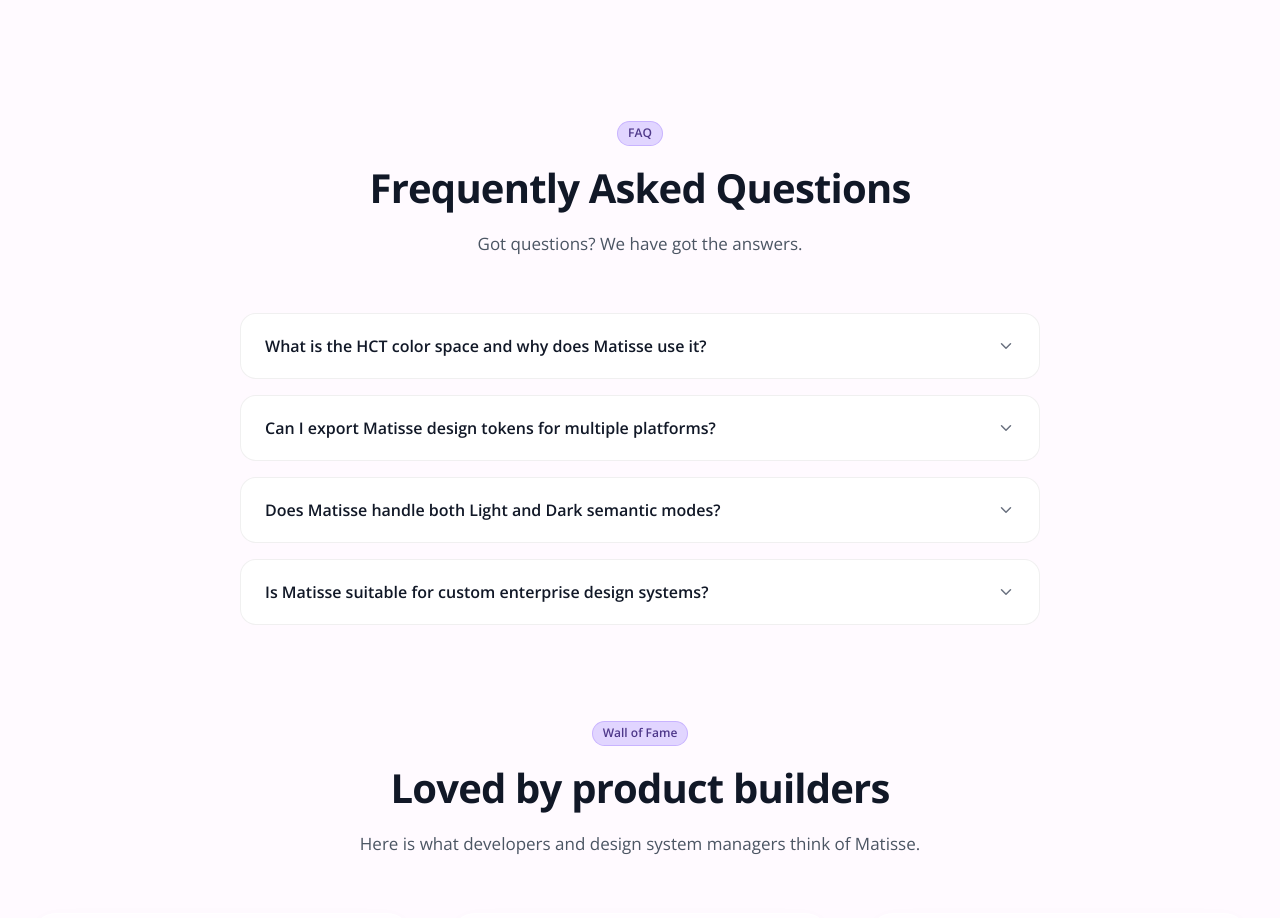
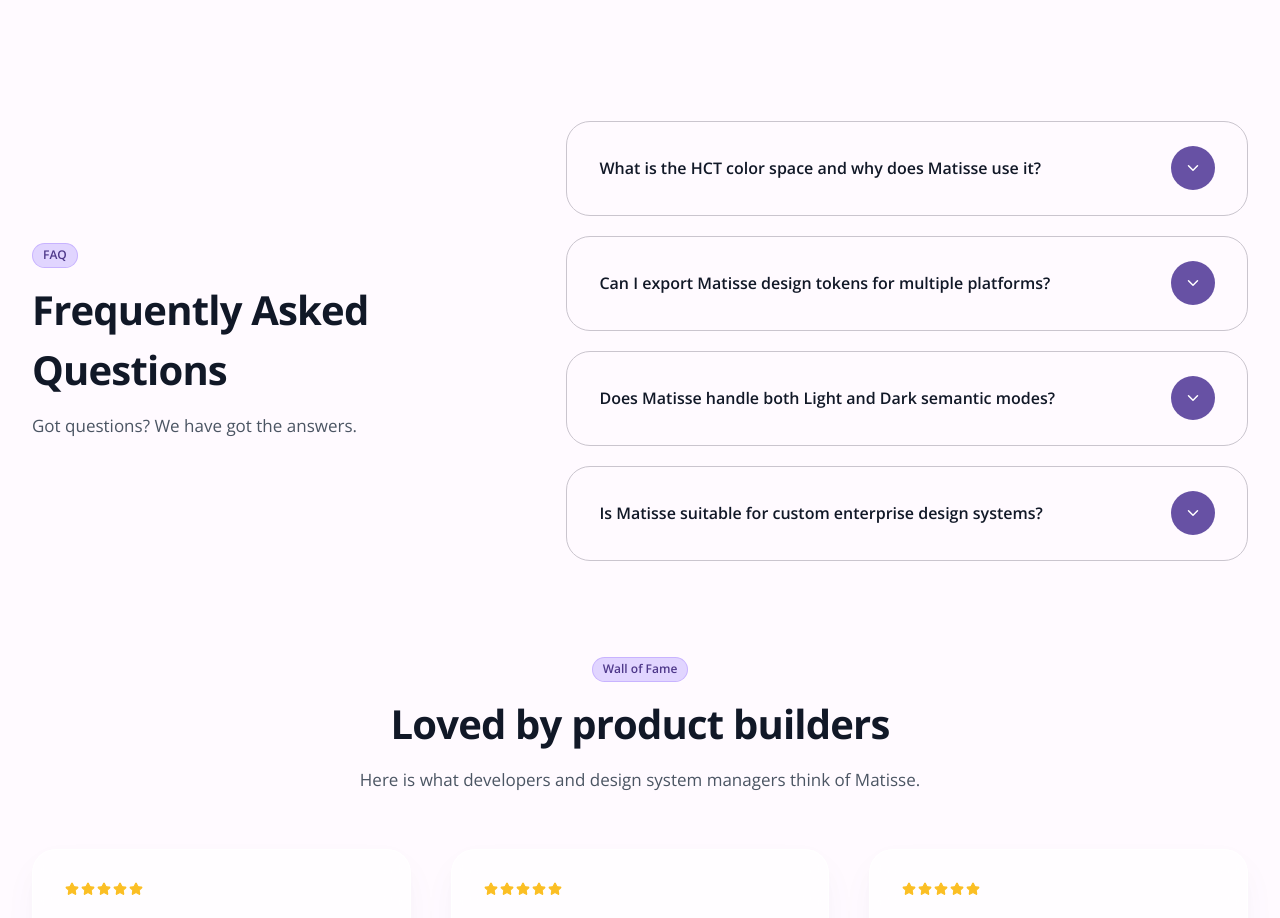
Before and after one commit to Joseph-Brendan/Matisse, a React (Vite) app in the folder m3-color-token-builder/: page / in a window 1280 px wide. Shown: the part 3500-4418 px from the top of the page. Built offline with nearby package versions, Linux system fonts and the light colour scheme; a web font is replaced by a local one; what @material/material-color-utilities would draw is missing.

Commit message:
frequently asked question

```diff
--- a/m3-color-token-builder/src/pages/Landing/Landing.css
+++ b/m3-color-token-builder/src/pages/Landing/Landing.css
@@ -892,64 +892,130 @@
 /* ── FAQ Section ────────────────────────────────────── */
 .faq-section {
   width: 100%;
-  max-width: 800px;
+  max-width: 1440px;
   margin: 0 auto;
+}
+
+.faq-split-layout {
+  display: flex;
+  align-items: center;
+  gap: var(--matisse-spacing-20);
+}
+
+.faq-left-content {
+  flex: 2;
+  min-width: 0;
+  display: flex;
+  flex-direction: column;
+  align-items: flex-start;
+  gap: 0.75rem;
+}
+
+.faq-right-accordion {
+  flex: 3;
+  min-width: 0;
+  width: 100%;
 }
 
 .faq-accordion-stack {
   display: flex;
   flex-direction: column;
-  gap: 1rem;
+  gap: var(--matisse-spacing-5);
+  width: 100%;
 }
 
 .faq-accordion-item {
-  background: #ffffff;
-  border: 1px solid rgba(0, 0, 0, 0.06);
-  border-radius: 1rem;
+  background: var(--md-ref-role-surface);
+  border: 1px solid var(--md-ref-role-outlineVariant);
+  border-radius: var(--matisse-radius-2xl);
   overflow: hidden;
-  transition: all 0.2s ease;
-  cursor: pointer;
+  transition: border-color 0.25s ease, background 0.25s ease;
 }
 
 .faq-accordion-item:hover {
-  border-color: rgba(0, 0, 0, 0.12);
-  box-shadow: 0 4px 12px rgba(0, 0, 0, 0.02);
+  background: var(--md-ref-role-surfaceContainerLow);
+  border-color: var(--md-ref-role-outline);
 }
 
 .faq-accordion-item.open {
-  border-color: hsl(256, 34%, 58%);
-  box-shadow: 0 4px 20px rgba(103, 81, 164, 0.05);
+  border-color: var(--md-ref-role-primary);
 }
 
 .faq-accordion-trigger {
   display: flex;
   justify-content: space-between;
   align-items: center;
-  padding: 1.25rem 1.5rem;
+  gap: var(--matisse-spacing-4);
+  padding: var(--matisse-spacing-6) var(--matisse-spacing-8);
+  cursor: pointer;
+  -webkit-tap-highlight-color: transparent;
+}
+
+.faq-accordion-trigger:focus-visible {
+  outline: 2px solid var(--md-ref-role-primary);
+  outline-offset: -2px;
+  border-radius: var(--matisse-radius-2xl);
 }
 
 .faq-question-text {
   font-size: 1rem;
   font-weight: 600;
   color: #111827;
+  flex: 1;
 }
 
 .faq-icon-toggle {
-  color: #6b7280;
-  transition: transform 0.2s;
+  width: var(--matisse-spacing-11);
+  height: var(--matisse-spacing-11);
+  min-width: var(--matisse-spacing-11);
+  background: var(--md-ref-role-primary);
+  color: var(--md-ref-role-onPrimary);
+  border-radius: var(--matisse-radius-full);
   display: flex;
+  align-items: center;
+  justify-content: center;
+  flex-shrink: 0;
+  transition: transform 0.3s ease;
+}
+
+.faq-accordion-item.open .faq-icon-toggle {
+  transform: rotate(180deg);
 }
 
 .faq-accordion-panel {
-  padding: 0 1.5rem 1.25rem;
-  border-top: 1px solid rgba(0, 0, 0, 0.03);
+  max-height: 0;
+  overflow: hidden;
+  opacity: 0;
+  padding: 0 var(--matisse-spacing-8);
+  transition: max-height 0.35s ease, opacity 0.3s ease, padding 0.3s ease, border-top-color 0.3s ease;
+  border-top: 1px solid transparent;
+}
+
+.faq-accordion-panel.open {
+  max-height: 500px;
+  opacity: 1;
+  padding: 0 var(--matisse-spacing-8) var(--matisse-spacing-6);
+  border-top-color: rgba(0, 0, 0, 0.04);
+}
+
+.faq-accordion-panel-inner {
+  padding-top: var(--matisse-spacing-5);
 }
 
 .faq-answer-text {
   font-size: 0.875rem;
   line-height: 1.6;
   color: #4b5563;
-  margin: 0.75rem 0 0;
+  margin: 0;
+}
+
+@media (max-width: 480px) {
+  .faq-accordion-trigger {
+    padding: var(--matisse-spacing-5) var(--matisse-spacing-6);
+  }
+  .faq-accordion-panel.open {
+    padding: 0 var(--matisse-spacing-6) var(--matisse-spacing-5);
+  }
 }
 
 /* ── Testimonials Section ───────────────────────────── */
@@ -1182,6 +1248,25 @@
   .about-visual-card {
     max-width: 100%;
   }
+  .faq-split-layout {
+    gap: 3rem;
+  }
+}
+
+@media (max-width: 768px) {
+  .faq-split-layout {
+    flex-direction: column;
+    gap: 2.5rem;
+  }
+  .faq-left-content {
+    flex: 1 1 100%;
+    text-align: center;
+    align-items: center;
+  }
+  .faq-right-accordion {
+    flex: 1 1 100%;
+    width: 100%;
+  }
 }
 
 @media (max-width: 480px) {
--- a/m3-color-token-builder/src/pages/Landing/index.tsx
+++ b/m3-color-token-builder/src/pages/Landing/index.tsx
@@ -2,7 +2,7 @@
 import { useNavigate } from 'react-router-dom';
 import {
   Palette, Layers, Paintbrush, Grid3x3, Type, Download, ArrowUpRight,
-  ChevronDown, ChevronUp, Star, Check
+  ChevronDown, Star, Check
 } from 'lucide-react';
 import { GlossyButton } from '../../design-system/components/Button/GlossyButton';
 import type { GlossyVariant } from '../../design-system/components/Button/GlossyButton';
@@ -470,30 +470,41 @@
 
         {/* 6. FAQ SECTION */}
         <section id="faq" className="faq-section">
-          <div className="section-header">
+          <div className="faq-split-layout">
+            <div className="faq-left-content">
               <Badge variant="primary" size="md">FAQ</Badge>
               <h2 className="section-title">Frequently Asked Questions</h2>
               <p className="section-subtitle">Got questions? We have got the answers.</p>
             </div>
+            <div className="faq-right-accordion">
               <div className="faq-accordion-stack">
                 {faqs.map((faq, i) => {
                   const isOpen = faqOpenIdx === i;
                   return (
-                <div key={i} className={`faq-accordion-item ${isOpen ? 'open' : ''}`} onClick={() => toggleFaq(i)}>
-                  <div className="faq-accordion-trigger">
-                    <span className="faq-question-text">{faq.q}</span>
-                    <span className="faq-icon-toggle">
-                      {isOpen ? <ChevronUp size={18} /> : <ChevronDown size={18} />}
+                    <div key={i} className={`faq-accordion-item ${isOpen ? 'open' : ''}`}>
+                      <div
+                        className="faq-accordion-trigger"
+                        onClick={() => toggleFaq(i)}
+                        role="button"
+                        tabIndex={0}
+                        aria-expanded={isOpen}
+                        onKeyDown={(e) => { if (e.key === 'Enter' || e.key === ' ') { e.preventDefault(); toggleFaq(i); } }}
+                      >
+                        <span className="faq-question-text" id={`faq-q-${i}`}>{faq.q}</span>
+                        <span className="faq-icon-toggle" aria-hidden="true">
+                          <ChevronDown size={18} />
                         </span>
                       </div>
-                  {isOpen && (
-                    <div className="faq-accordion-panel">
+                      <div className={`faq-accordion-panel ${isOpen ? 'open' : ''}`} role="region" aria-labelledby={`faq-q-${i}`}>
+                        <div className="faq-accordion-panel-inner">
                           <p className="faq-answer-text">{faq.a}</p>
                         </div>
-                  )}
+                      </div>
                     </div>
                   );
                 })}
+              </div>
+            </div>
           </div>
         </section>
 
```
Lines whose indentation alone changed are shown as unchanged.
